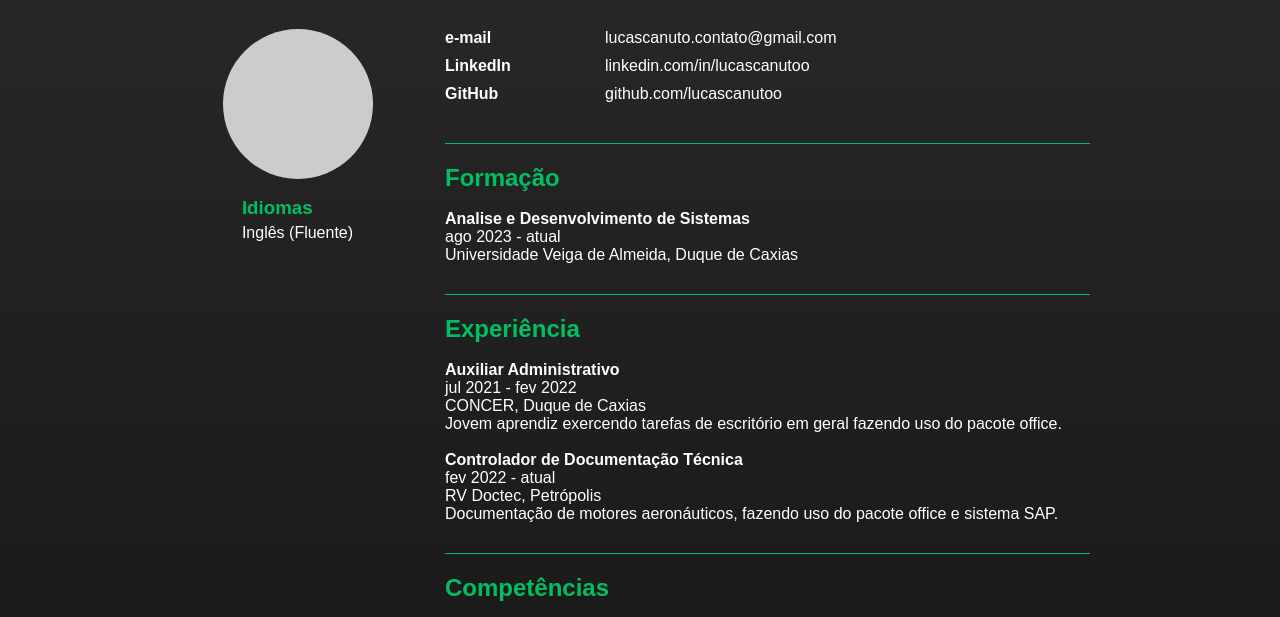
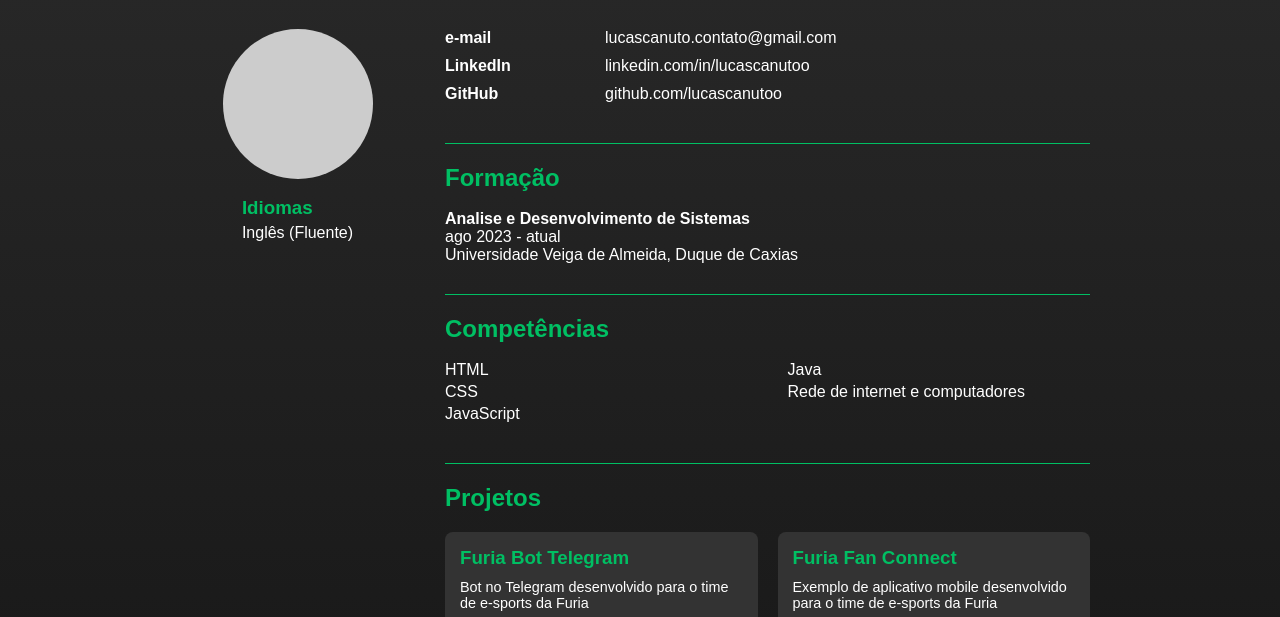
Before and after one commit to lucascanutoo/portfolio-lucas, a plain HTML site: page index.html in a window 1280 px wide. Shown: the part 156-773 px from the top of the page. Drawn offline with Linux system fonts and the light colour scheme.

Commit message:
Removida seção de experiencia

```diff
--- a/index.html
+++ b/index.html
@@ -42,29 +42,6 @@
         </p>
     </section>
 
-    <section class="experiencia">
-      <h2>Experiência</h2><br>
-
-      <div class="job">
-        <p>
-          <strong>Auxiliar Administrativo</strong><br>
-          jul 2021 - fev 2022<br>
-          CONCER, Duque de Caxias<br>
-          Jovem aprendiz exercendo tarefas de escritório em geral fazendo uso do pacote office.
-        </p><br>
-      </div>
-
-      <div class="job">
-        <p>
-          <strong>Controlador de Documentação Técnica</strong><br>
-          fev 2022 - atual<br>
-          RV Doctec, Petrópolis<br>
-          Documentação de motores aeronáuticos, fazendo uso do pacote office e sistema SAP.
-        </p>
-      </div>
-
-    </section>
-
     <section class="competencias">
         <h2>Competências</h2><br>
         <ul class="duas-colunas">
--- a/style.css
+++ b/style.css
@@ -55,20 +55,6 @@ h1 {
 .informacoes {
     flex: 3;
     min-width: 300px;
-}
-
-.description {
-    max-width: 500px;
-}
-
-.description h2 {
-    font-size: 1.3em;
-    margin-bottom: 10px;
-}
-
-.description p {
-    line-height: 1.5;
-    font-size: 0.95em;
 }
 
 h2 {
```
